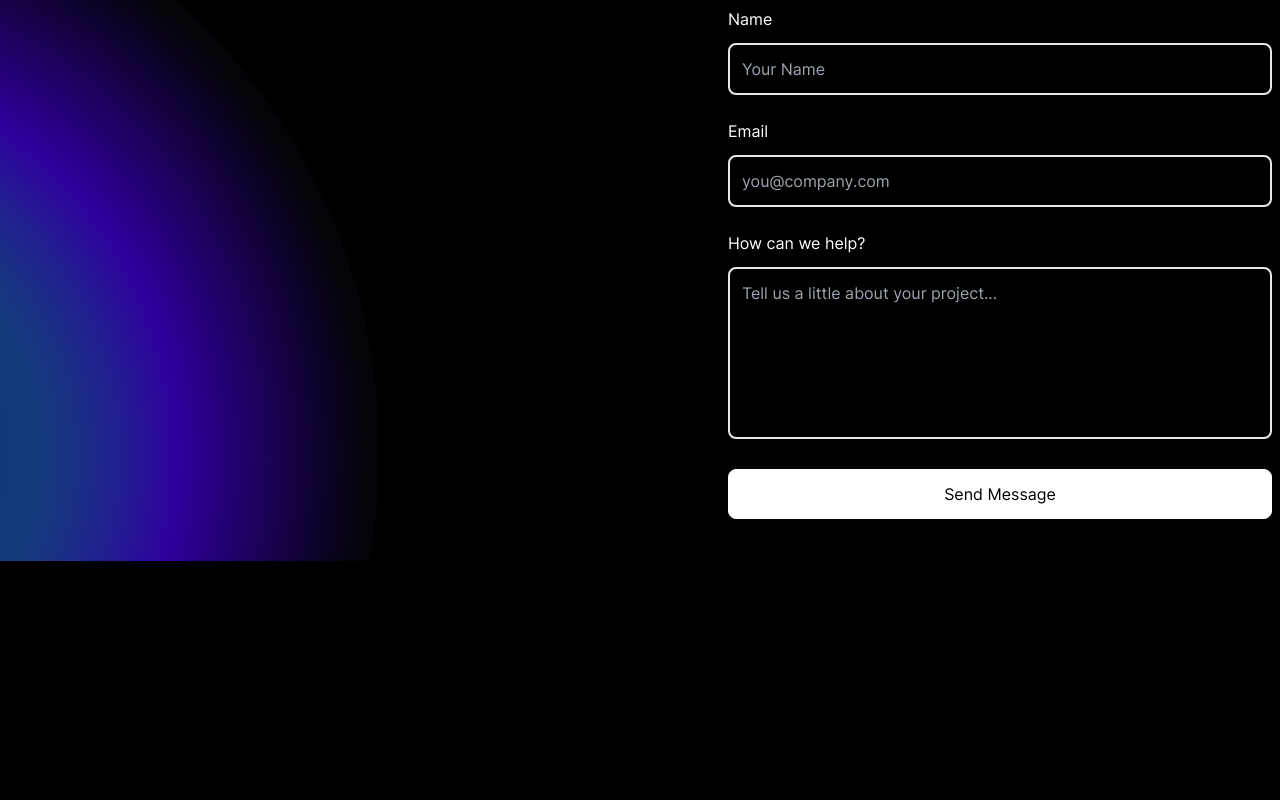
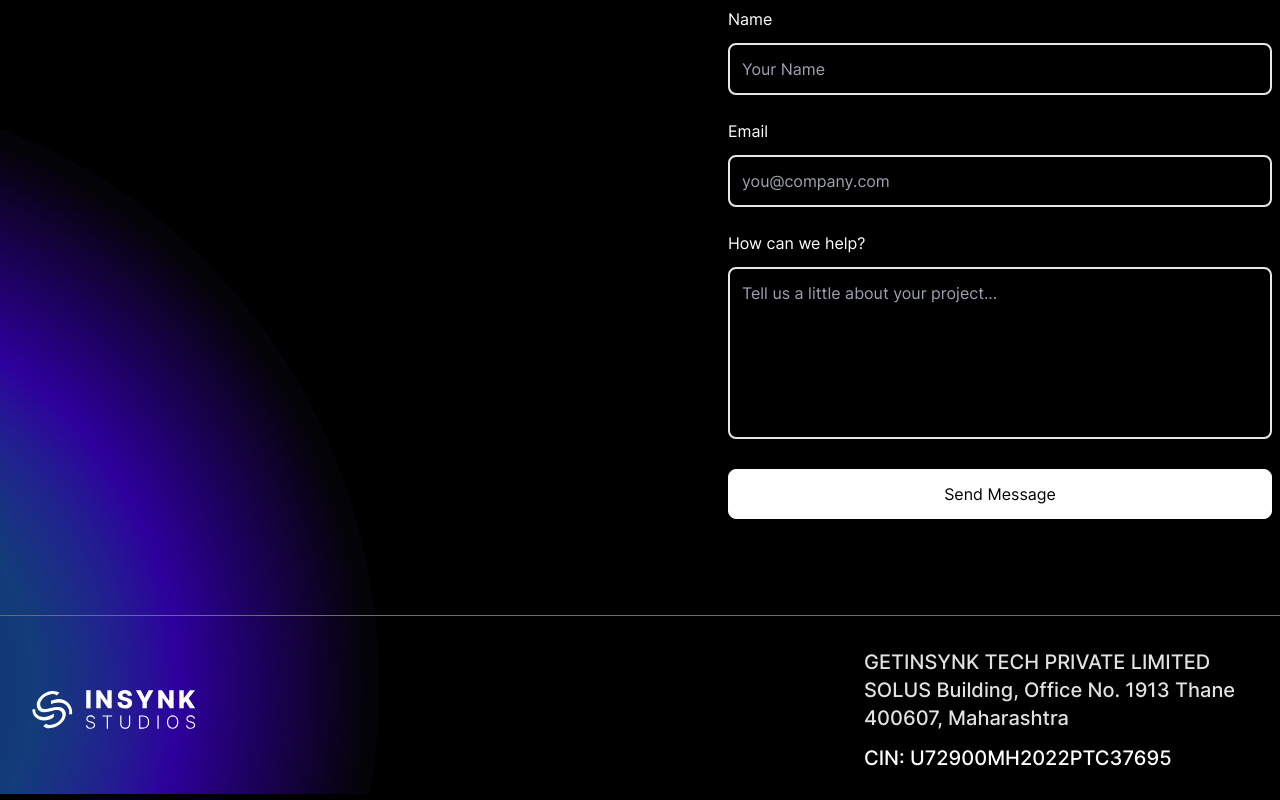
Before and after one commit to InSynk-Studios/web, a Next.js app: page / in a window 1280 px wide. Shown: the part 2555-3355 px from the top of the page. Before the commit the page ends 3122 px from the top, so only its background shows below. Built offline with nearby package versions, Linux system fonts and the light colour scheme.

Commit message:
feat: add footer

```diff
--- /dev/null
+++ b/components/Footer.js
@@ -0,0 +1,30 @@
+import Image from "next/image";
+import React from "react";
+import Logo from "../assets/logo.svg";
+
+export default function Footer() {
+  return (
+    <>
+      {/* <hr className="text-[#6C6C6C] mx-5 my-12" /> */}
+      <footer className="pb-7 mt-12 border-t border-t-[#6C6C6C] border-solid">
+        <div className="max-w-screen-xl px-4 pt-8 mx-auto sm:px-6 lg:px-8">
+          <div className="sm:flex sm:items-center sm:justify-between">
+            <div className="flex justify-center text-teal-300 sm:justify-start">
+              <Image src={Logo} alt="" />
+            </div>
+
+            <div className="flex flex-col gap-3">
+              <p className="mt-4 font-inter-500 font-medium leading-7 text-xl text-left w-96 text-[#E2E2E2] lg:text-left lg:mt-0">
+                GETINSYNK TECH PRIVATE LIMITED SOLUS Building, Office No. 1913
+                Thane 400607, Maharashtra
+              </p>
+              <p className="font-inter-500 font-medium text-xl text-center text-white lg:text-left lg:mt-0">
+                CIN: U72900MH2022PTC37695
+              </p>
+            </div>
+          </div>
+        </div>
+      </footer>
+    </>
+  );
+}
--- a/pages/index.js
+++ b/pages/index.js
@@ -1,5 +1,6 @@
 import Card from "../components/Card";
 import Client from "../components/Client";
+import Footer from "../components/Footer";
 import Form from "../components/Form";
 import Hero from "../components/Hero";
 import Background from "../components/ui/Background";
@@ -8,9 +9,10 @@ export default function Home() {
   return (
     <Background>
       <Hero />
-        <Card />
-        <Client />
-        <Form />
+      <Card />
+      <Client />
+      <Form />
+      <Footer />
       {/* <div className="">
       </div> */}
     </Background>
```
